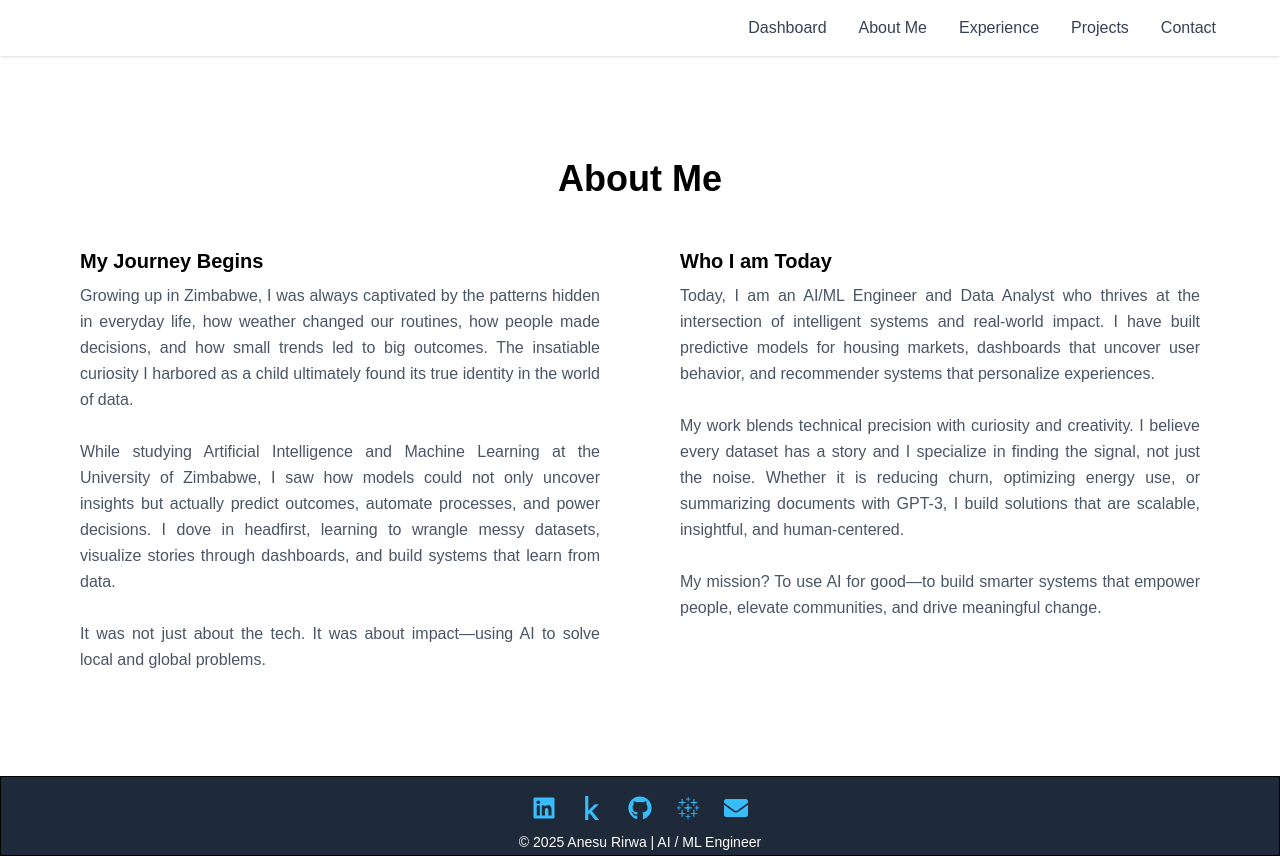
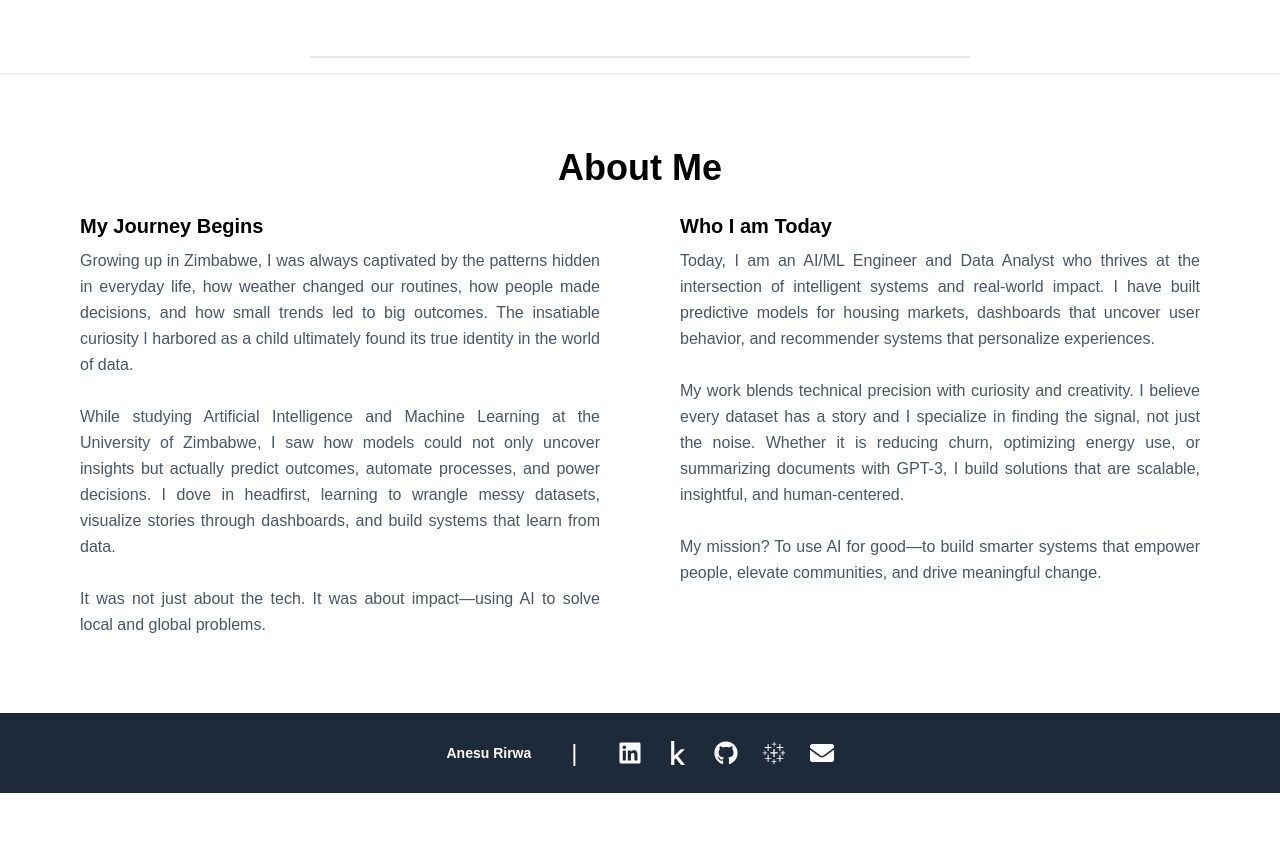
Before and after one commit to anesu-rirwa/my-portfolio, a Next.js app in the folder code/: page /about-me in a window 1280 px wide. After the commit the page ends 800 px from the top, so only its background shows below. Built offline with nearby package versions, Linux system fonts and the light colour scheme.

Commit message:
Added Projects Page and redid the Navbar

```diff
--- a/code/app/page.js
+++ b/code/app/page.js
@@ -3,7 +3,7 @@ import Homepage from "@/components/HomePage/homepage";
 export default function Home() {
 
   return (
-    <div className="text-black">
+    <div >
       <Homepage />
     </div>
   );
--- a/code/components/Footer/footer.js
+++ b/code/components/Footer/footer.js
@@ -3,10 +3,12 @@ import Socials from './socials'
 
 const Footer = () => {
   return (
-    <footer className='flex flex-col items-center justify-center min-h-[10vh] bg-gray-800 border'>
+    <footer className='flex flex-row items-center justify-center space-x-10 min-h-[10vh] bg-gray-800'>
+      <p className='text-white text-sm font-bold'>Anesu Rirwa</p>
+
+      <p className='text-white text-2xl'>|</p>
+
       <Socials />
-
-      <p className='text-white text-sm mt-3'>&copy; {new Date().getFullYear()} Anesu Rirwa | AI / ML Engineer </p>
     </footer>
   )
 }
--- a/code/components/Footer/socials.js
+++ b/code/components/Footer/socials.js
@@ -14,12 +14,12 @@ const socialLinks = [
 const Socials = () => {
   return (
     <div className="flex justify-center">
-        <div className="flex justify-center space-x-6 mt-4">
+        <div className="flex justify-center space-x-6">
             {socialLinks.map((social, index) => (
                 <Link
                     key={index}
                     href={social.url}
-                    className={`text-2xl text-[#38BDFC] hover:text-[#F28E2B] transition-colors duration-300`}
+                    className={`text-2xl text-white hover:text-blue-400 transition-colors duration-300`}
                     target="_blank"
                     rel="noopener noreferrer"
                     aria-label={social.platformName}
--- a/code/components/HomePage/homepage.js
+++ b/code/components/HomePage/homepage.js
@@ -6,7 +6,7 @@ import React from 'react'
 
 const HomePage = () => {
   return (
-    <section className="flex flex-col items-center justify-center min-h-[80vh] bg-gray-50 p-4">
+    <section className="flex flex-col items-center justify-center h-[80vh] bg-gray-50 p-4">
       <Image
         src="/images/profile.jpg"
         alt="Profile"
--- a/code/components/Navbar/navbar.js
+++ b/code/components/Navbar/navbar.js
@@ -8,15 +8,15 @@ export default function Navbar() {
 
     return (
         <nav className="relative bg-white shadow dark:bg-gray-800">
-            <div className="container px-6 py-4 mx-auto md:flex md:justify-between md:items-center">
-                <div className="flex items-center justify-between">
+            <div className="container px-6 py-4 mx-auto md:flex md:justify-between md:items-center lg:justify-center">
+                <div className="flex items-center justify-between lg:hidden">
 
                     {/* Mobile menu button */}
-                    <div className="flex lg:hidden">
+                    <div className="flex md:hidden">
                         <button
                             onClick={() => setIsOpen(!isOpen)}
                             type="button"
-                            className="text-gray-500 dark:text-gray-200 hover:text-gray-600 dark:hover:text-gray-400 focus:outline-none focus:text-gray-600 dark:focus:text-gray-400"
+                            className="text-gray-200 hover:text-gray-500  focus:outline-none focus:text-gray-500 "
                             aria-label="toggle menu"
                         >
                             {!isOpen ? (
@@ -39,15 +39,25 @@ export default function Navbar() {
                     lg:block`}
                 >
                     <div className="flex flex-col md:flex-row md:mx-6">
-                    <Link className="my-2 text-gray-700 transition-colors duration-300 transform dark:text-gray-200 hover:text-blue-500 dark:hover:text-blue-400 md:mx-4 md:my-0" href="/">Dashboard</Link>
+                    <Link className="md:px-8 md:py-2 -mb-px text-sm md:text-center md:bg-transparent md:border-b-2 md:border-gray-200 sm:text-base text-white whitespace-nowrap cursor-base md:focus:outline-none
+                    hover:text-gray-300
+                    hover:border-blue-500" href="/">Dashboard</Link>
 
-                    <Link className="my-2 text-gray-700 transition-colors duration-300 transform dark:text-gray-200 hover:text-blue-500 dark:hover:text-blue-400 md:mx-4 md:my-0" href="/about-me">About Me</Link>
+                    <Link className="md:px-8 md:py-2 -mb-px text-sm md:text-center md:bg-transparent md:border-b-2 md:border-gray-200 sm:text-base text-white whitespace-nowrap cursor-base md:focus:outline-none
+                    hover:text-gray-300
+                    hover:border-blue-500" href="/about-me">About Me</Link>
 
-                    <Link className="my-2 text-gray-700 transition-colors duration-300 transform dark:text-gray-200 hover:text-blue-500 dark:hover:text-blue-400 md:mx-4 md:my-0" href="/experience">Experience</Link>
+                    <Link className="md:px-8 md:py-2 -mb-px text-sm md:text-center md:bg-transparent md:border-b-2 md:border-gray-200 sm:text-base text-white whitespace-nowrap cursor-base md:focus:outline-none
+                    hover:text-gray-300
+                    hover:border-blue-500" href="/experience">Experience</Link>
 
-                    <Link className="my-2 text-gray-700 transition-colors duration-300 transform dark:text-gray-200 hover:text-blue-500 dark:hover:text-blue-400 md:mx-4 md:my-0" href="/projects">Projects</Link>
+                    <Link className="md:px-8 md:py-2 -mb-px text-sm md:text-center md:bg-transparent md:border-b-2 md:border-gray-200 sm:text-base text-white whitespace-nowrap cursor-base md:focus:outline-none
+                    hover:text-gray-300
+                    hover:border-blue-500" href="/projects">Projects</Link>
 
-                    <Link className="my-2 text-gray-700 transition-colors duration-300 transform dark:text-gray-200 hover:text-blue-500 dark:hover:text-blue-400 md:mx-4 md:my-0" href="/contact">Contact</Link>
+                    <Link className="md:px-8 md:py-2 -mb-px text-sm md:text-center md:bg-transparent md:border-b-2 md:border-gray-200 sm:text-base text-white whitespace-nowrap cursor-base md:focus:outline-none
+                    hover:text-gray-300
+                    hover:border-blue-500" href="/contact">Contact</Link>
                     </div>
                 </div>
             </div>
@@ -55,14 +65,6 @@ export default function Navbar() {
     );
 }
 
-{/*<nav className="bg-primary items-center flex justify-between h-[10vh] fixed top-0 z-50 px-4 shadow-md bg-white w-full">
-    <h1 className="text-xl font-bold">Anesu Rirwa</h1>
-
-    <div className="space-x-4">
-        <Link href="/">Dashboard</Link>
-        <Link href="/profile">Profile</Link>
-        <Link href="/projects">Models</Link>
-        <Link href="/insights">insights</Link>
-        <Link href="/connect">Connect</Link>
-    </div>
-</nav>*/}
+/*
+h-12 px-8 py-2 -mb-px text-sm text-center bg-transparent border-b-2 border-gray-200 sm:text-base dark:text-white whitespace-nowrap cursor-base focus:outline-none dark:border-gray-700 dark:hover:border-gray-400 hover:border-gray-400
+*/
--- a/code/components/Profile/profile.js
+++ b/code/components/Profile/profile.js
@@ -20,7 +20,7 @@ const fadeInUp = {
 const Profile = () => {
   return (
     <motion.section
-      className="flex flex-col items-center justify-center min-h-[90vh] bg-white p-4"
+      className="flex flex-col items-center justify-center min-h-[80vh] bg-white p-4"
       initial="hidden"
       whileInView="show"
       viewport={{ once: true, amount: 0.2 }}
@@ -34,7 +34,7 @@ const Profile = () => {
       </motion.h1>
 
       <motion.div
-        className="flex flex-col md:flex-row justify-center mt-8 md:space-x-12 space-y-8 md:space-y-0 max-w-6xl w-full"
+        className="flex flex-col md:flex-row justify-center mt-4 md:space-x-12 space-y-8 md:space-y-0 max-w-6xl w-full"
         variants={containerVariants}
       >
         {/* Column 1 */}
@@ -42,7 +42,7 @@ const Profile = () => {
           className="w-full md:w-1/2 px-4"
           variants={fadeInUp}
         >
-          <h2 className="text-xl font-semibold mt-4">My Journey Begins</h2>
+          <h2 className="text-xl font-semibold mt-2">My Journey Begins</h2>
           <p className="mt-2 text-gray-600 text-justify leading-relaxed">
             Growing up in Zimbabwe, I was always captivated by the patterns hidden in everyday life, how weather changed our routines, how people made decisions, and how small trends led to big outcomes. The insatiable curiosity I harbored as a child ultimately found its true identity in the world of data.
             <br /><br />
@@ -57,7 +57,7 @@ const Profile = () => {
           className="w-full md:w-1/2 px-4"
           variants={fadeInUp}
         >
-          <h2 className="text-xl font-semibold mt-4">Who I am Today</h2>
+          <h2 className="text-xl font-semibold mt-2">Who I am Today</h2>
           <p className="mt-2 text-gray-600 text-justify leading-relaxed">
             Today, I am an AI/ML Engineer and Data Analyst who thrives at the intersection of intelligent systems and real-world impact. I have built predictive models for housing markets, dashboards that uncover user behavior, and recommender systems that personalize experiences.
             <br /><br />
--- a/code/components/Projects/projectCard.js
+++ b/code/components/Projects/projectCard.js
@@ -25,7 +25,9 @@ const ProjectsCard = ({project}) => {
           </span>
         ))}
       </div>
-      <div className="flex space-x-4 mt-4">
+      <div className="flex space-x-4 mt-4
+      justify-end">
+        {/* Assuming project.github and project.demo are valid URLs */}
         <Link href={project.github} className="text-blue-500">
           View Code
         </Link>
--- a/code/components/Projects/projects.js
+++ b/code/components/Projects/projects.js
@@ -18,7 +18,7 @@ import { projectsList } from '@/data/data'
 
 const Projects = () => {
   return (
-    <section className='flex flex-col items-center justify-center min-h-[90vh] bg-gray-100'>
+    <section className='flex flex-col items-center justify-center min-h-[80vh] bg-gray-100'>
       <h1 className="text-3xl font-bold text-center pt-12">Projects</h1>
 
       <Swiper
```
